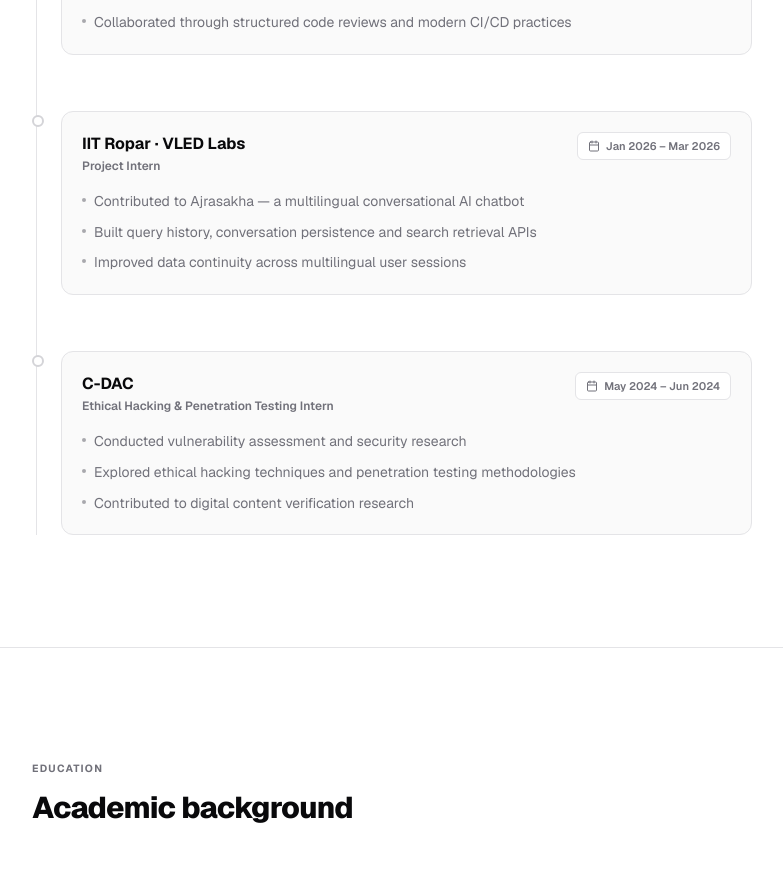
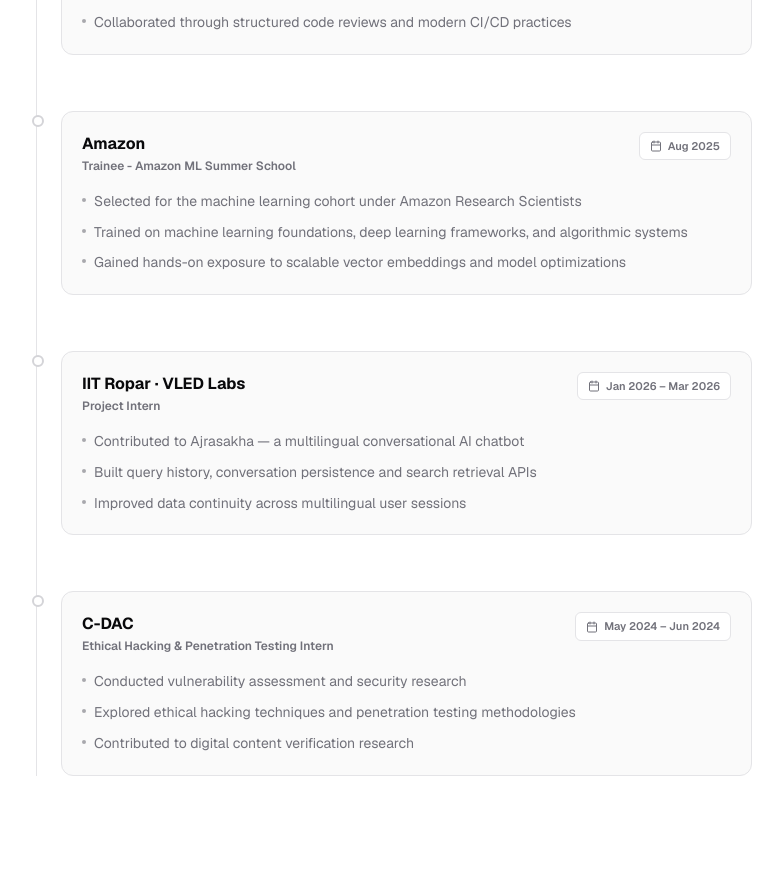
Before and after one commit to Baymax1705/Portfolio-Baymax1705, a Next.js app: page / in a window 1280 px wide. Shown: the part 1160-2033 px from the top of the page, without its empty margins (248-1031 px from the left). Built offline with nearby package versions, Linux system fonts and the light colour scheme.

Commit message:
feat: add Amazon ML Summer School Trainee role inside work experience timeline

```diff
--- a/src/components/Experience.tsx
+++ b/src/components/Experience.tsx
@@ -17,6 +17,18 @@ export default function Experience() {
         "Built dashboard features, notification systems and workflow automation tools",
         "Improved accessibility compliance and engineering velocity",
         "Collaborated through structured code reviews and modern CI/CD practices",
+      ],
+    },
+    {
+      company: "Amazon",
+      role: "Trainee - Amazon ML Summer School",
+      period: "Aug 2025",
+      current: false,
+      link: null,
+      highlights: [
+        "Selected for the machine learning cohort under Amazon Research Scientists",
+        "Trained on machine learning foundations, deep learning frameworks, and algorithmic systems",
+        "Gained hands-on exposure to scalable vector embeddings and model optimizations",
       ],
     },
     {
```
